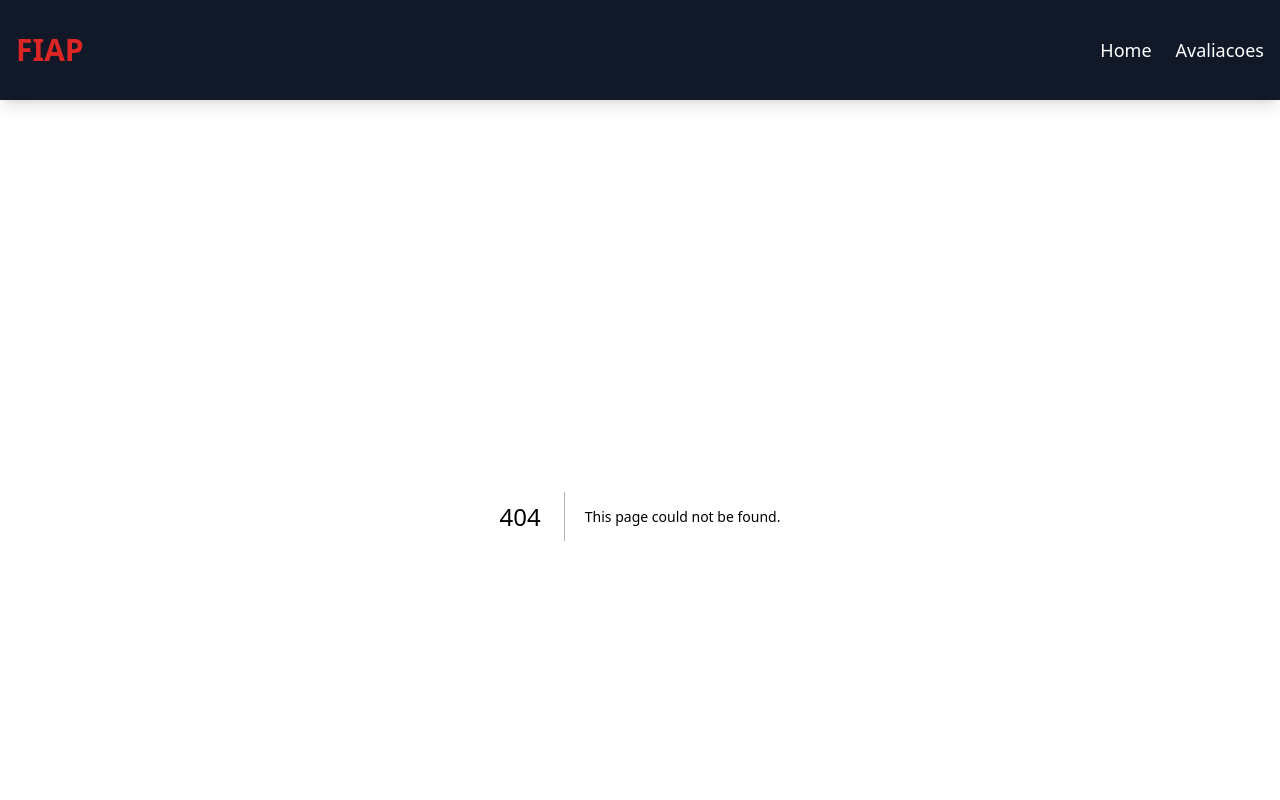
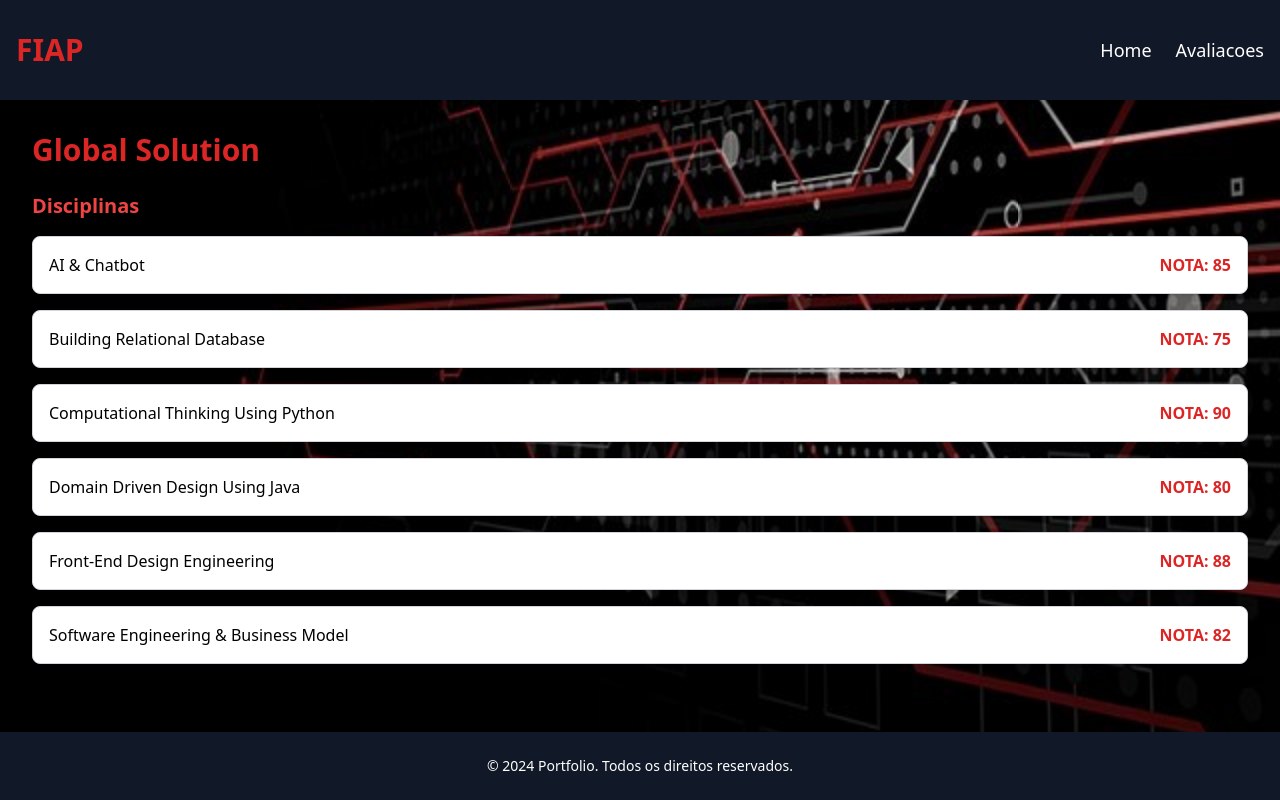
Before and after one commit to Cardoso2626/cp2, a Next.js app in the folder portfolio/: page /global in a window 1280 px wide. Before the commit this address had no page. Built offline with nearby package versions, Linux system fonts and the light colour scheme.

Commit message:
criação da pagina globals.

```diff
--- /dev/null
+++ b/portfolio/src/app/global/page.tsx
@@ -0,0 +1,11 @@
+import Global from '../../components/Global/Global'
+
+const GlobalPagina = () => {
+  return (
+    <div>
+      <Global />
+    </div>
+  );
+};
+
+export default GlobalPagina;
--- /dev/null
+++ b/portfolio/src/components/Global/Global.tsx
@@ -0,0 +1,84 @@
+"use client";
+
+import React, { useState } from 'react';
+
+const GlobalSolution = () => {
+  const [entregavelAberto, setEntregavelAberto] = useState(null);
+
+  const materias = [
+    {
+        nome: 'AI & Chatbot',
+        nota: 85,
+        descricao: 'Desenvolvimento de um modelo de IA com base nos dados coletados previamente, implementando um modelo de machine learning que pode realizar classificação, regressão ou agrupamento, além de uma API REST que disponibiliza a solução para integração com o sistema. Documentação com análise de resultados e código completo em Python.',
+        feedback: 'O modelo foi treinado adequadamente e a API REST atende aos requisitos básicos. No entanto, a documentação da API poderia ser mais detalhada, e o modelo se beneficiaria de ajustes finos para otimização. Também seria interessante incluir testes adicionais para garantir a robustez.'
+        },
+
+    {
+        nome: 'Building Relational Database',
+        nota: 75,
+        descricao: 'Implementação de scripts DDL e DML para estruturar e popular tabelas de dados, incluindo a criação de relatórios em SQL com consultas de classificação, funções numéricas e agrupamento. Entrega inclui relatórios detalhados com dados válidos para teste e scripts otimizados para análise e operações de banco de dados.',
+        feedback: 'A organização dos scripts foi eficiente, e os relatórios estavam bem elaborados, permitindo uma boa visualização dos dados. Contudo, alguns relatórios poderiam explorar consultas mais avançadas para aprofundar a análise dos dados e permitir insights mais ricos. A estruturação do banco está clara e bem documentada.'
+    },
+
+    {
+        nome: 'Computational Thinking Using Python',
+        nota: 90,
+        descricao: 'Desenvolvimento de um sistema CRUD em Python com integração ao banco de dados e consumo de uma API pública externa, permitindo operações de inserção, exclusão e consulta com exportação de dados em JSON. Estrutura de menu com submenus para acesso fácil e organização das funcionalidades de CRUD.',
+        feedback: ' A integração com o banco de dados e a API foi bem realizada e funcionou conforme esperado, mas faltou um tratamento de erros mais robusto, especialmente para lidar com exceções inesperadas. A exportação para JSON foi um diferencial, mas o sistema poderia ter validações mais rigorosas nas entradas.'
+    },
+
+    {
+        nome: 'Domain Driven Design Using Java',
+        nota: 80,
+        descricao: ' Finalização do projeto Java com uma API RESTful para integrar o front-end, seguindo princípios do Domain Driven Design. Entrega inclui endpoints de CRUD, camada de serviço e modelagem de dados conforme regras de negócio, com boas práticas de desenvolvimento aplicadas e foco na integridade dos dados.',
+        feedback: 'A API RESTful estava bem desenvolvida, com endpoints funcionais e estrutura organizada para o front-end. O projeto seguiu boas práticas, mas faltou uma camada de segurança para validação de dados nas requisições mais sensíveis, o que agregaria mais segurança e confiabilidade à solução.'
+    },
+
+    {
+        nome: 'Front-End Design Engineering',
+        nota: 88,
+        descricao: 'Conclusão do front-end com integração ao back-end via API REST, utilizando vite-react + Typescript. Projeto inclui deploy na plataforma Vercel, proporcionando URL de acesso público. Interface responsiva e componentização para garantir modularidade e facilidade de manutenção.',
+        feedback: 'O front-end foi bem projetado, com atenção à responsividade e uso adequado de rotas. A integração com o back-end via API foi funcional, mas alguns detalhes no design poderiam ser refinados para melhorar a experiência do usuário, como otimização de carregamento e correção de pequenas inconsistências visuais.'
+    },
+
+    {
+        nome: 'Software Engineering & Business Model',
+        nota: 82,
+        descricao: 'Entrega final com uma apresentação para vender a solução proposta, incluindo um plano de negócios completo e revisado, precificação detalhada com análise de custos e um SLA que define métricas de qualidade e manutenção do projeto. A entrega visa apresentar a viabilidade e inovação da solução ao mercado e a investidores.',
+        feedback: 'A apresentação foi bem estruturada, com identidade visual forte e plano de negócios detalhado. No entanto, a análise de concorrência foi um pouco superficial, e faltou maior detalhamento nas métricas de SLA. A precificação foi bem explicada, mas poderia incluir estratégias de escalabilidade para a solução.'
+    },
+  ];
+
+  const toggleEntregavel = (index) => {
+    setEntregavelAberto(entregavelAberto === index ? null : index);
+  };
+
+  return (
+    <div className="container mx-auto p-6">
+      <h1 className="text-3xl font-bold mb-6 text-red-600">Global Solution</h1>
+      <h2 className="text-xl font-semibold mb-4 text-red-500">Disciplinas</h2>
+      <div className="space-y-4">
+        {materias.map((materia, index) => (
+          <div
+            key={index}
+            className="bg-white border border-gray-300 rounded-lg p-4 cursor-pointer shadow hover:shadow-lg transition-shadow hover:bg-red-50 hover:-translate-y-1"
+            onClick={() => toggleEntregavel(index)}
+          >
+            <div className="flex justify-between items-center">
+              <span className="text-black">{materia.nome}</span>
+              <p className="text-red-600 font-bold">NOTA: {materia.nota}</p>
+            </div>
+            {entregavelAberto === index && (
+              <div className="mt-2 p-2 bg-gray-100 rounded">
+                <p className='mb-2'><strong>Descrição do Entregável:</strong> {materia.descricao}</p>
+                <p><strong>Feedback:</strong> {materia.feedback}</p>
+              </div>
+            )}
+          </div>
+        ))}
+      </div>
+    </div>
+  );
+};
+
+export default GlobalSolution;
```
